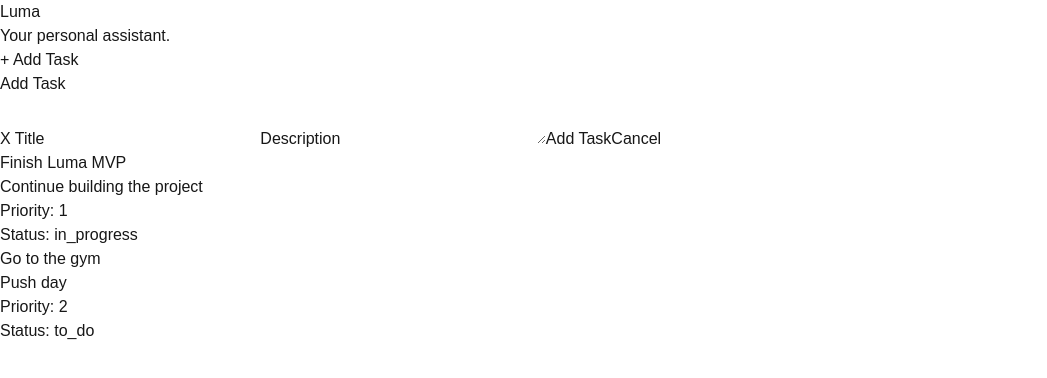
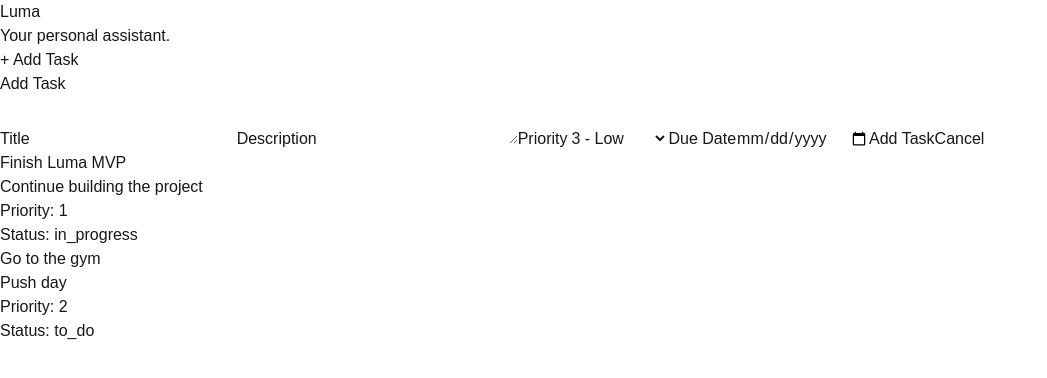
Before and after one commit to ketchupspill/argus, a Next.js app: page / in a window 1280 px wide. Both pictures are taken after a click on the button "+ Add Task". Shown: the top 378 px of the page, without its empty margins (0-1047 px from the left). Built offline with nearby package versions, Linux system fonts and the light colour scheme.

Commit message:
Essentially completed task creation process.  User can now add tasks through taskModal, specifying title, description, priority, and due date. Sufficient errors will be provided when unintended usage occurs.

```diff
--- a/app/page.tsx
+++ b/app/page.tsx
@@ -30,13 +30,17 @@
     }
   ]);
 
-  function addTask(title: string, description: string) {
+  function addTask(title: string,
+                   description: string,
+                   priority: 1 | 2 | 3,
+                   dueDate: string  ) {
     const newTask: Task = {
         id: crypto.randomUUID(),
         title,
         description,
-        priority: 3,
+        priority,
         status: "to_do",
+        dueDate: dueDate ? new Date(dueDate) : undefined,
         createdAt: new Date(),
         updatedAt: new Date(),
     };
--- a/components/TaskCard.tsx
+++ b/components/TaskCard.tsx
@@ -15,6 +15,10 @@
             <p>Priority: {props.task.priority}</p>
 
             <p>Status: {props.task.status}</p>
+
+            {props.task.dueDate && (
+                <p>Due: {props.task.dueDate.toLocaleDateString()}</p>
+            )}
         </div>
     );
 }
--- a/components/TaskModal.tsx
+++ b/components/TaskModal.tsx
@@ -3,16 +3,47 @@
 interface TaskModalProps {
     isOpen: boolean; //open or not
     onClose: () => void;
-    onAddTask: (title: string, description: string) => void;
+    onAddTask: (title: string,
+                description: string,
+                priority: 1 | 2 | 3,
+                dueDate: string
+            ) => void;
 }
 
 export default function TaskModal({ isOpen, onClose, onAddTask }: TaskModalProps) {
 
     const [title, setTitle] = useState("");
+    const [titleError, setTitleError] = useState("");
     const [description, setDescription] = useState("");
+    const [priority, setPriority] = useState<1 | 2 | 3>(3);
+    const [dueDate, setDueDate] = useState("");
+
 
     if (!isOpen) {
         return null;
+    }
+
+    function handleAddTask() {
+        if (title.trim() === "") {
+            setTitleError("Title is required.");
+            return;
+        }
+
+        setTitleError("");
+
+        onAddTask(title, description, priority, dueDate);
+
+        resetForm();
+        onClose();
+    }
+
+    function resetForm() {
+        setTitle("");
+        setDescription("");
+        setPriority(3);
+        setDueDate("");
+        setTitleError("");
+        onClose();
     }
 
     return (
@@ -20,31 +51,50 @@
             <div>
                 <h2>Add Task</h2>
 
-                <button onClick={onClose}>
-                    X
-                </button>
-
-
-                <label> Title </label>
+                <label>Title</label>
 
                 <input
                   type = "text"
                   value = {title}
-                  onChange = {(e) => setTitle(e.target.value)}
+                  onChange={(e) => {
+                    setTitle(e.target.value);
+                    setTitleError("");
+                  }}
                 />
 
-                <label> Description </label>
+                {titleError && <p>{titleError}</p>}
+
+                <label>Description</label>
 
                 <textarea
                   value = {description}
                   onChange = {(e) => setDescription(e.target.value)}
                 />
 
-                <button onClick={() => onAddTask(title, description)}>
+                <label>Priority</label>
+
+                <select
+                    value={priority}
+                    onChange={(e) => setPriority(Number(e.target.value) as 1 | 2 | 3)}
+                >
+                    <option value={1}>1 - High</option>
+                    <option value={2}>2 - Medium</option>
+                    <option value={3}>3 - Low</option>
+                </select>
+
+                <label>Due Date</label>
+
+                <input
+                    type="date"
+                    value={dueDate}
+                    onChange={(e) => setDueDate(e.target.value)}
+                />
+
+                <button onClick={() => handleAddTask()}>
                     Add Task
                 </button>
 
-                <button onClick={onClose}>
+                <button onClick={resetForm}>
                     Cancel
                 </button>
             </div>
```
